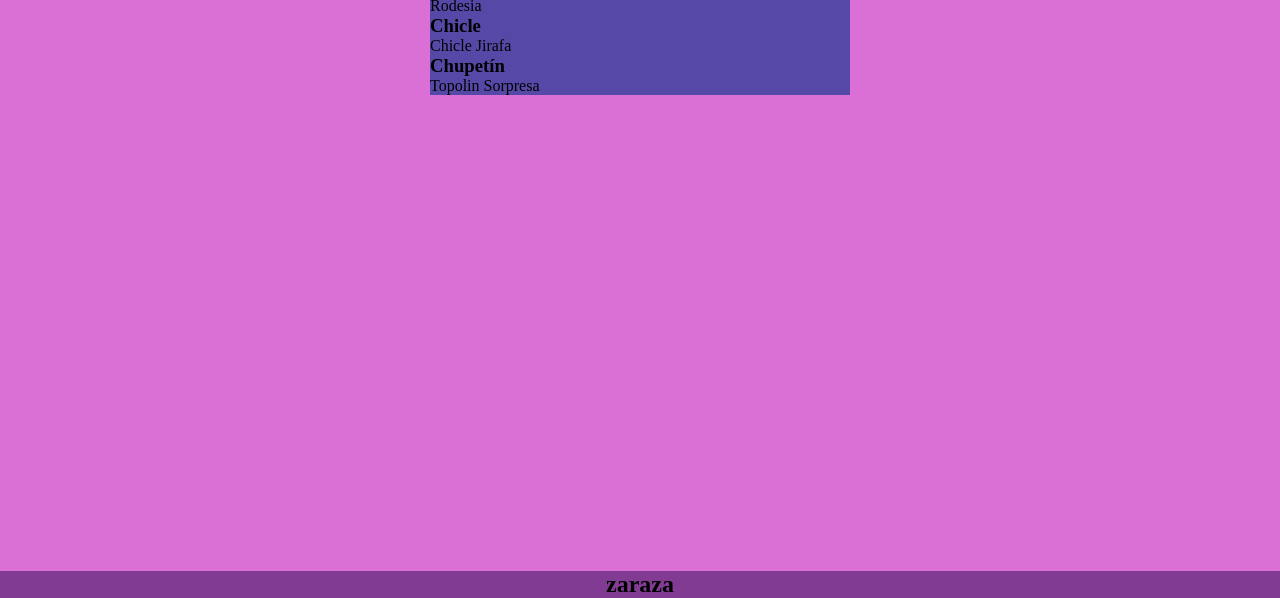
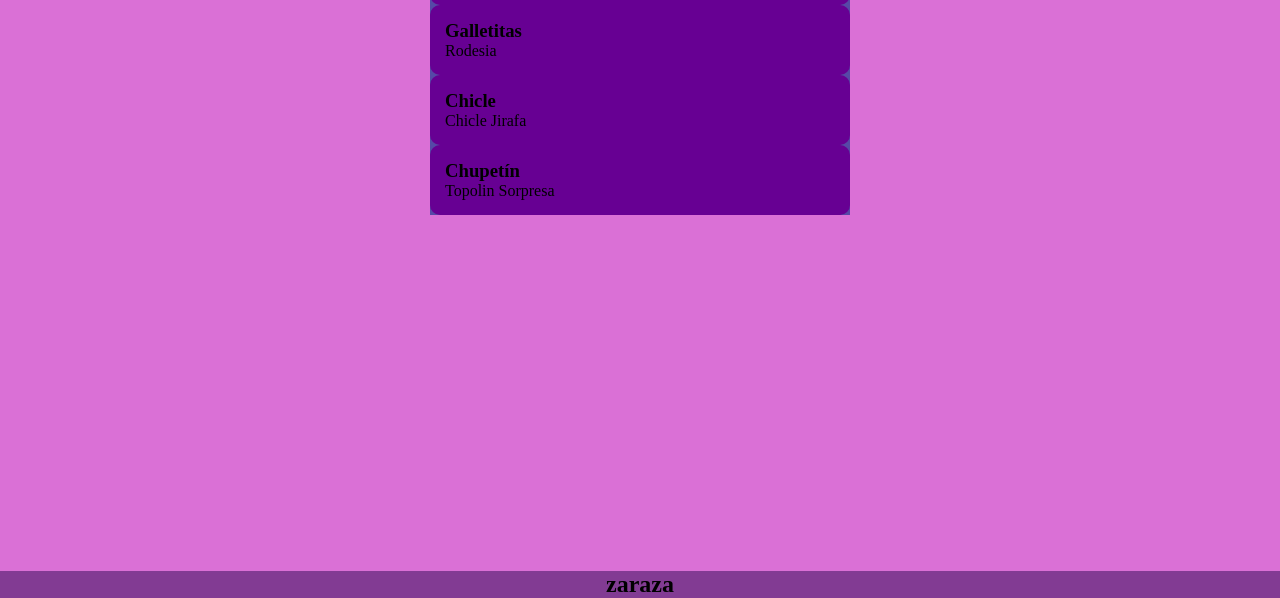
Before and after one commit to MaraMG/maquedatocongrid, a plain HTML site: page index.html in a window 1280 px wide. Shown: the part 202-800 px from the top of the page. Drawn offline with Linux system fonts and the light colour scheme.

Commit message:
👨‍👨‍👦🎮 Updated with Glitch

```diff
--- a/style.css
+++ b/style.css
@@ -21,6 +21,11 @@ font-size: 17px;
 
   grid-column: 1/4;
 }
+article {
+  background-color: #670093;
+ border-radius: 10px;
+ padding: 15px;
+}
 
 nav {
 background-color: #A295F3
```
